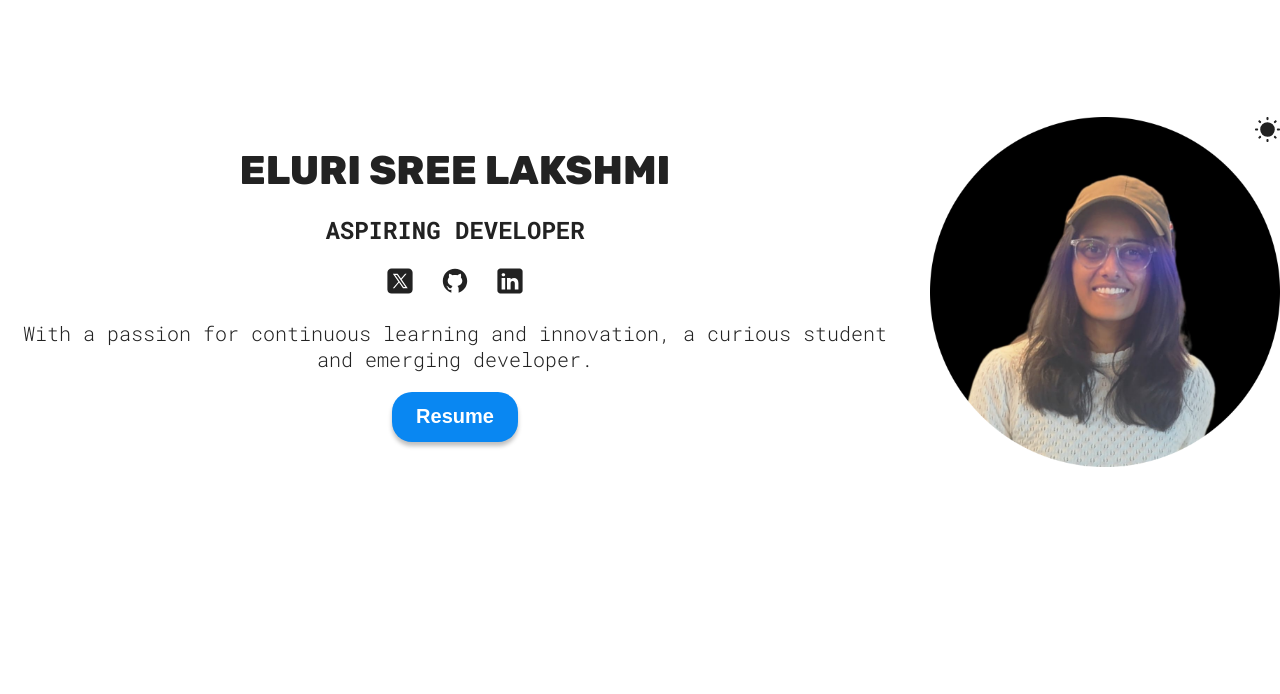
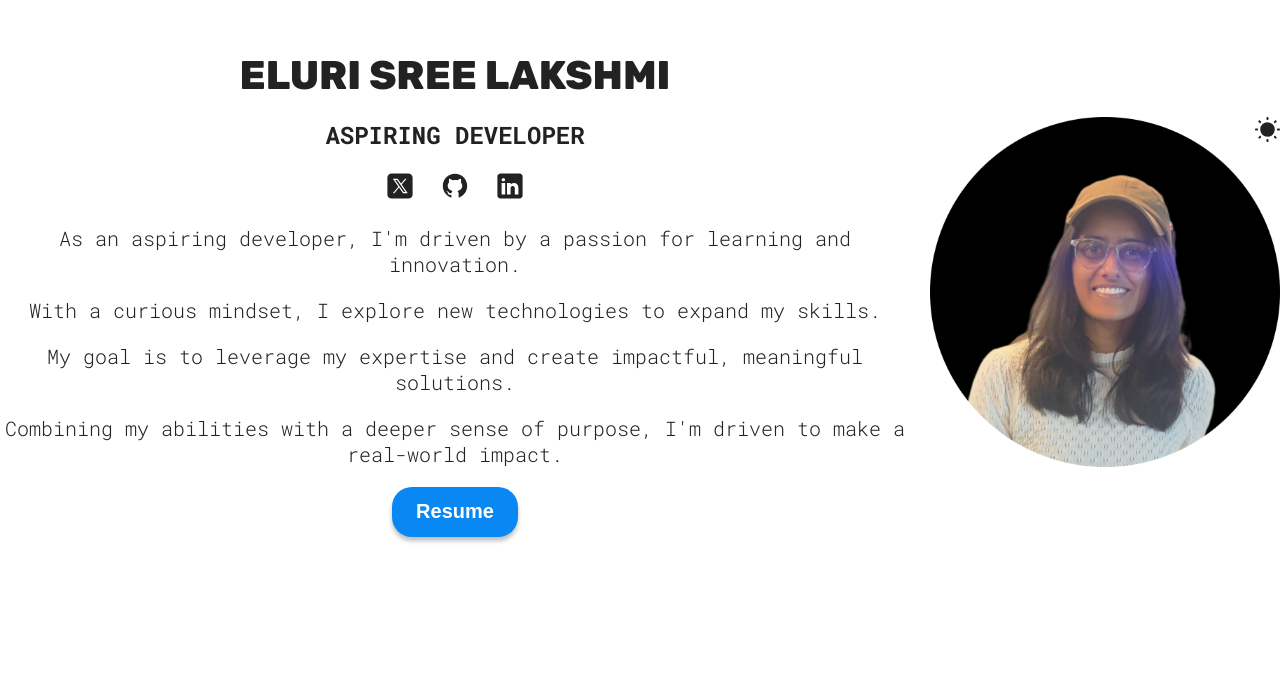
Before and after one commit to EluriSreelakshmi/PORTFOLIO, a React (Vite) app: page / in a window 1280 px wide. Shown: the part 106-800 px from the top of the page. Built offline with nearby package versions, Linux system fonts and the light colour scheme.

Commit message:
Update Hero.jsx

```diff
--- a/src/sections/Hero/Hero.jsx
+++ b/src/sections/Hero/Hero.jsx
@@ -50,7 +50,10 @@ function Hero() {
              <img src={linkedinIcon} alt="Linkedin icon" />
             </a>
         </span>
-        <p className={styles.desciption}>With a passion for continuous learning and innovation, a curious student and emerging developer.</p>
+        <p className={styles.desciption}>As an aspiring developer, I'm driven by a passion for learning and innovation.</p>
+         <p className={styles.desciption}>With a curious mindset, I explore new technologies to expand my skills.</p>
+         <p className={styles.desciption}>My goal is to leverage my expertise and create impactful, meaningful solutions.</p>
+         <p className={styles.desciption}>Combining my abilities with a deeper sense of purpose, I'm driven to make a real-world impact.</p>
         <a href={CV}>
             <button className="hover" download>
                 Resume
```
